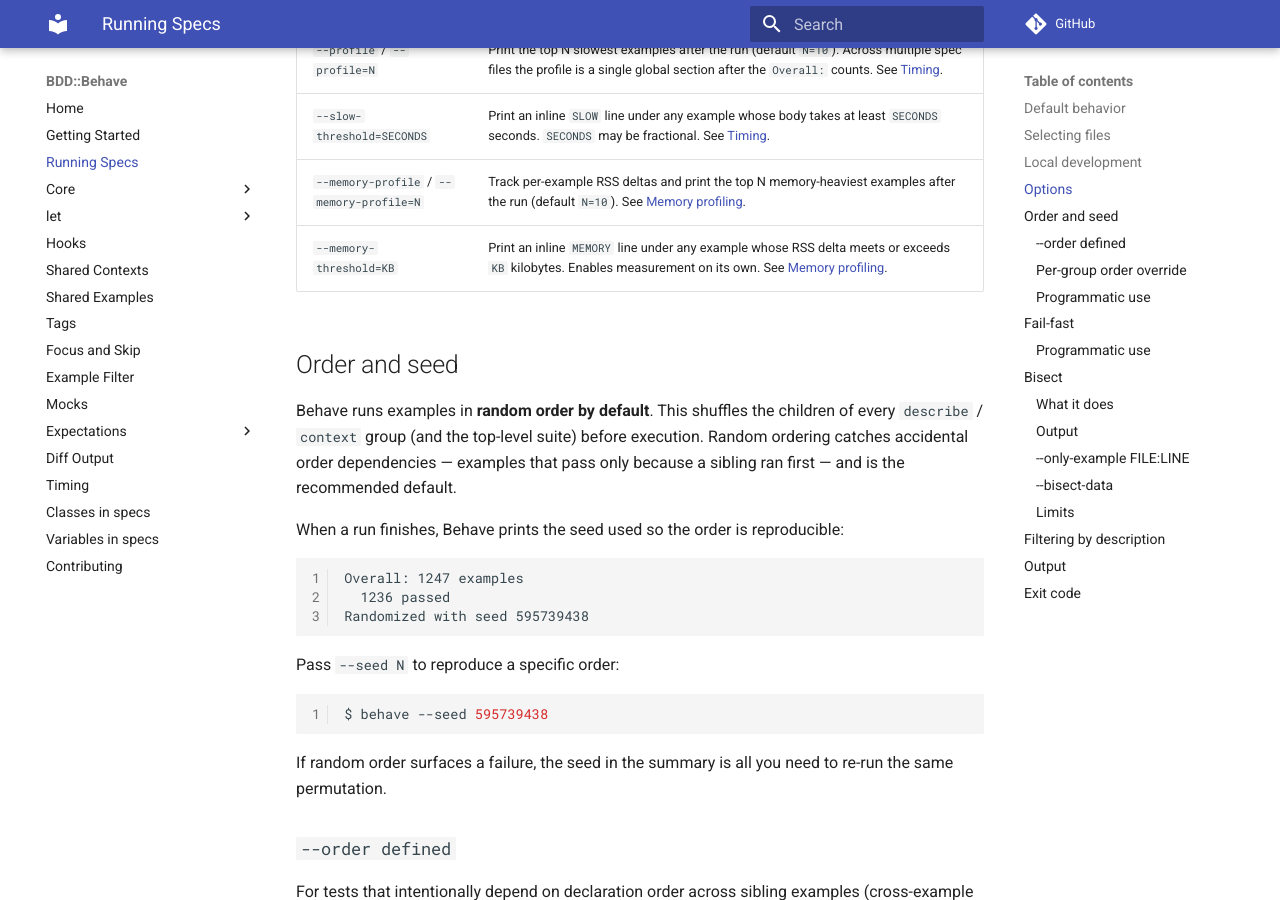
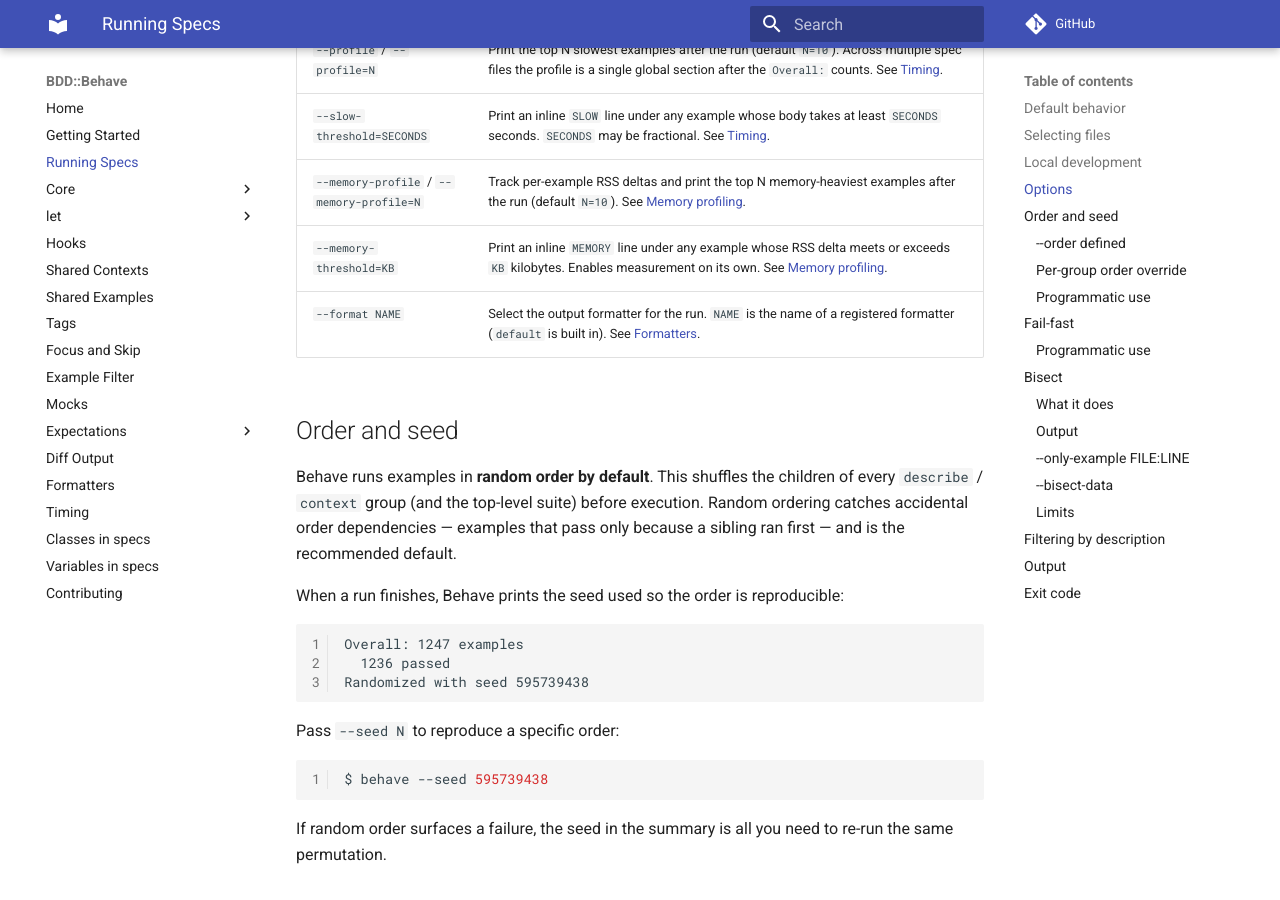
Before and after one commit to gdonald/BDD-Behave, an MkDocs documentation site: the page built from docs-src/docs/running.md, in a window 1280 px wide and 900 px high, scrolled down 1744 px. Built offline with MkDocs 1.6.1 and Material for MkDocs 9.7.7, drawn with Linux system fonts in a browser that asks for light colours; comment, search, counter and statistics services are not loaded.

Commit message:
Add formatter infrastructure

```diff
--- a/META6.json
+++ b/META6.json
@@ -22,6 +22,9 @@
     "BDD::Behave::Failure": "lib/BDD/Behave/Failure.rakumod",
     "BDD::Behave::Failures": "lib/BDD/Behave/Failures.rakumod",
     "BDD::Behave::Files": "lib/BDD/Behave/Files.rakumod",
+    "BDD::Behave::Formatter": "lib/BDD/Behave/Formatter.rakumod",
+    "BDD::Behave::Formatter::Default": "lib/BDD/Behave/Formatter/Default.rakumod",
+    "BDD::Behave::Formatter::Registry": "lib/BDD/Behave/Formatter/Registry.rakumod",
     "BDD::Behave::LetRuntime": "lib/BDD/Behave/LetRuntime.rakumod",
     "BDD::Behave::Matcher": "lib/BDD/Behave/Matcher.rakumod",
     "BDD::Behave::Matcher::Async": "lib/BDD/Behave/Matcher/Async.rakumod",
--- a/docs-src/docs/running.md
+++ b/docs-src/docs/running.md
@@ -49,6 +49,7 @@ $ raku -Ilib bin/behave specs/some-spec.raku
 | `--slow-threshold=SECONDS` | Print an inline `SLOW` line under any example whose body takes at least `SECONDS` seconds. `SECONDS` may be fractional. See [Timing](timing/timing.md#-slow-threshold). |
 | `--memory-profile` / `--memory-profile=N` | Track per-example RSS deltas and print the top N memory-heaviest examples after the run (default `N=10`). See [Memory profiling](timing/timing.md#memory-profiling). |
 | `--memory-threshold=KB` | Print an inline `MEMORY` line under any example whose RSS delta meets or exceeds `KB` kilobytes. Enables measurement on its own. See [Memory profiling](timing/timing.md#memory-profiling). |
+| `--format NAME`      | Select the output formatter for the run. `NAME` is the name of a registered formatter (`default` is built in). See [Formatters](formatter/formatter.md). |
 
 ## Order and seed
 
--- a/docs-src/mkdocs.yml
+++ b/docs-src/mkdocs.yml
@@ -27,6 +27,7 @@ nav:
     - Junctions: expectations/junctions.md
     - aggregate-failures: expectations/aggregate-failures.md
   - Diff Output: diff/diff.md
+  - Formatters: formatter/formatter.md
   - Timing: timing/timing.md
   - Classes in specs: classes/classes.md
   - Variables in specs: variables/variables.md
```
Also changed, not shown: 15 other files.
